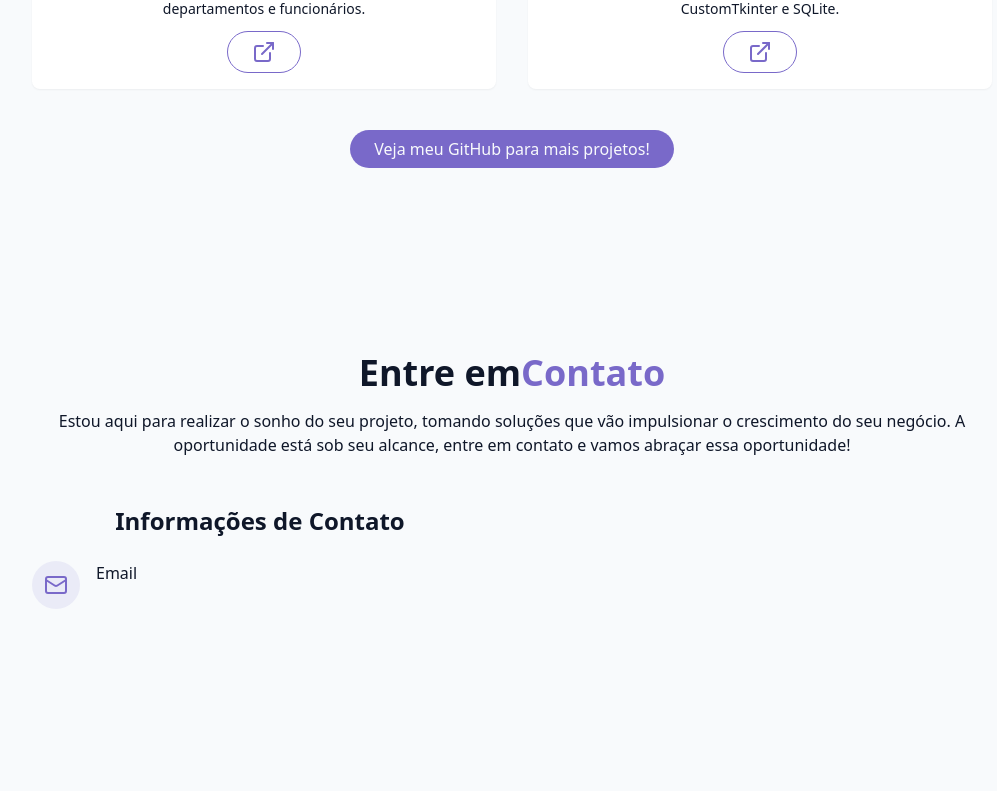
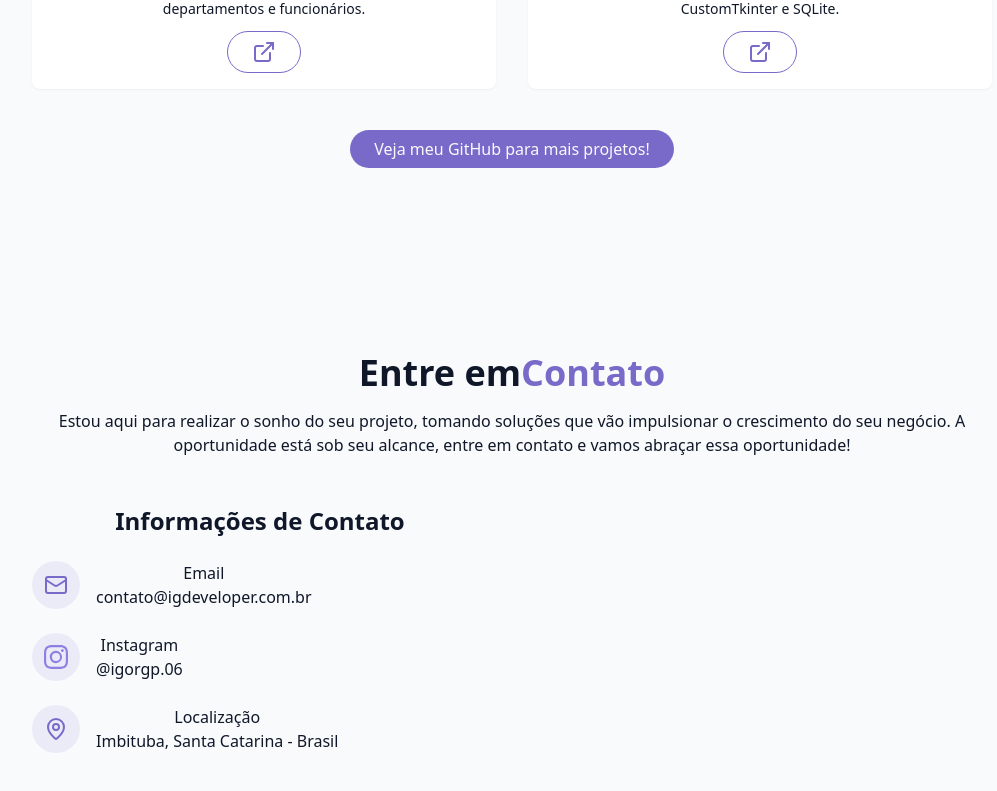
Before and after one commit to igorgp06/portfolio-IgorgpDEV-2, a React (Vite) app: page / in a window 1280 px wide. Shown: the part 4177-4968 px from the top of the page, without its empty margins (128-1125 px from the left). Before the commit the page ends 4882 px from the top, so only its background shows below. Built offline with nearby package versions, Linux system fonts and the light colour scheme.

Commit message:
[WORK 4.0] Avanços na seção de contato

```diff
--- a/package.json
+++ b/package.json
@@ -1,7 +1,7 @@
 {
   "name": "portfolio-igorgpdev",
   "private": true,
-  "version": "0.3.9",
+  "version": "0.4.0",
   "type": "module",
   "scripts": {
     "dev": "vite",
--- a/src/components/contact/Contact.jsx
+++ b/src/components/contact/Contact.jsx
@@ -1,4 +1,4 @@
-import { MailIcon } from "lucide-react"
+import { MailIcon, MapPin } from "lucide-react"
 
 
 export const Contact = () => {
@@ -19,24 +19,46 @@ export const Contact = () => {
                     <div className="space-y-8">
                         <h3 className="text-2xl font-semibold mb-6">Informações de Contato</h3>
 
-                        <div className="space-y-6 justify-center">
+                        <div className="space-y-6 justify-center items-center align-center">
                             <div className="flex items-start space-x-4">
                                 <div className="p-3 rounded-full bg-primary/10">
                                     <MailIcon className="w-6 h-6 text-primary" /> {" "}
                                 </div>
-                                <div className="">
-                                    <h4> Email</h4>
-                                    <a href="mailto:contato@igdeveloper.com.br">
-
+                                <div>
+                                    <h4 className="font-medium">Email</h4>
+                                    <a href="mailto:contato@igdeveloper.com.br" className="text-muted-foreground hover:text-primary transition-colors duration-300">
+                                        contato@igdeveloper.com.br
                                     </a>
                                 </div>
+                            </div>
 
+                            <div className="flex items-start space-x-4">
+                                <div className="p-3 rounded-full bg-primary/10">
+                                    <img src="/static/svgs/instagram.svg" alt="Instagram" className="w-6 h-6 text-primary " /> {" "}
+                                </div>
+                                <div>
+                                    <h4 className="font-medium">Instagram</h4>
+                                    <a href="https://www.instagram.com/igorgp.06/" target="_blank" className="text-muted-foreground hover:text-primary transition-colors duration-300">
+                                        @igorgp.06
+                                    </a>
+                                </div>
                             </div>
+
+                            <div className="flex items-start space-x-4">
+                                <div className="p-3 rounded-full bg-primary/10">
+                                    <MapPin className="w-6 h-6 text-primary" /> {" "}
+                                </div>
+                                <div>
+                                    <h4 className="font-medium">Localização</h4>
+                                    <a href="https://maps.app.goo.gl/grnEepkGwuXavEDM7" target="_blank" className="text-muted-foreground hover:text-primary transition-colors duration-300">
+                                        Imbituba, Santa Catarina - Brasil
+                                    </a>
+                                </div>
+                            </div>
+
                         </div>
-
                     </div>
                 </div>
-
             </div>
         </section>
     )
```
Also changed, not shown: public/static/svgs/instagram.svg (added), 1 other file (tests, documents, lock files or other folders).
